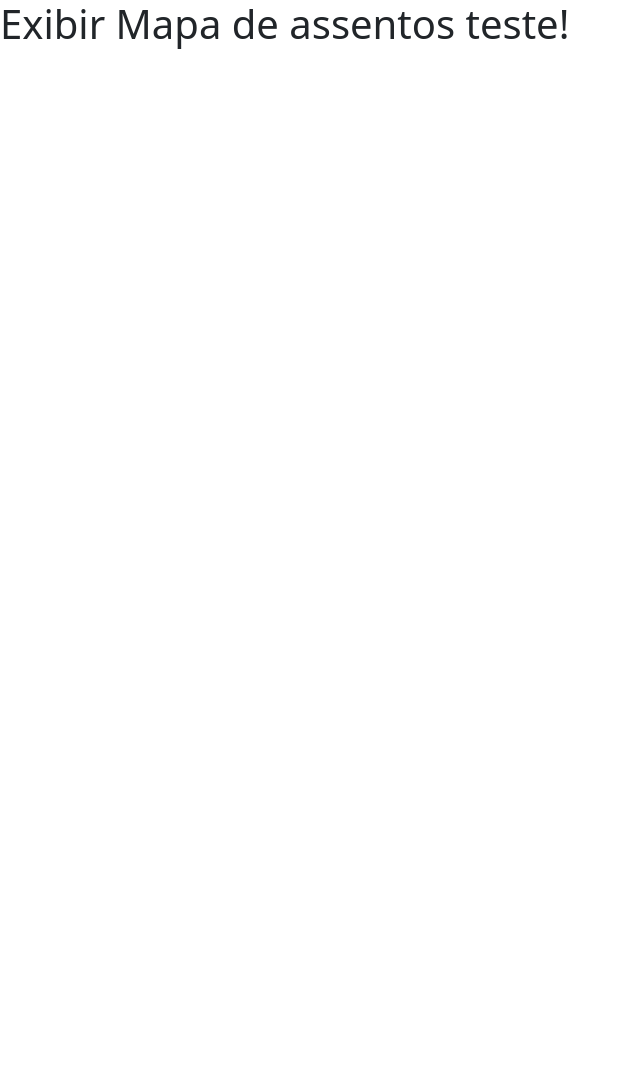
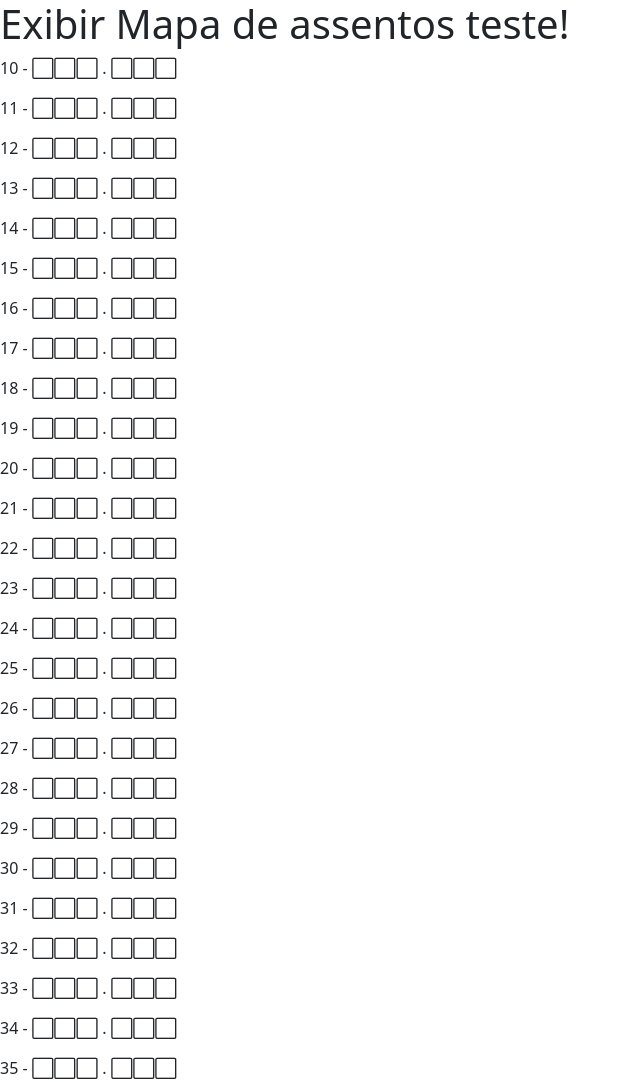
Before and after one commit to leogianfagna/AeroPuc, a website: page ambiente_teste/mapa_assentos/mapa.html in a window 1280 px wide. Shown: the top 1083 px of the page, without its empty margins (0-640 px from the left). Before the commit the page ends 800 px from the top, so only its background shows below. Drawn offline with nearby package versions, Linux system fonts and the light colour scheme.

Commit message:
página teste de exibição de assentos

```diff
--- a/ambiente_teste/mapa_assentos/exibir_mapa.js
+++ b/ambiente_teste/mapa_assentos/exibir_mapa.js
@@ -0,0 +1,3 @@
+for (let i = 0; i < 10; i++) {
+    document.getElementById("mapaAssentos").innerHTML += "<p>⬛⬜</p>";
+}
--- a/ambiente_teste/mapa_assentos/mapa.html
+++ b/ambiente_teste/mapa_assentos/mapa.html
@@ -4,11 +4,46 @@
         <meta charset="utf-8">
         <meta name="viewport" content="width=device-width, initial-scale=1">
         <title>Bootstrap demo</title>
+        <!--
         <script src="/ambiente_teste/mapa_assentos/exibir_mapa.js"></script>
+        -->
         <link href="https://cdn.jsdelivr.net/npm/bootstrap@5.3.2/dist/css/bootstrap.min.css" rel="stylesheet" integrity="sha384-T3c6CoIi6uLrA9TneNEoa7RxnatzjcDSCmG1MXxSR1GAsXEV/Dwwykc2MPK8M2HN" crossorigin="anonymous">
     </head>
     <body>
         <h1>Exibir Mapa de assentos teste!</h1>
         <script src="https://cdn.jsdelivr.net/npm/bootstrap@5.3.2/dist/js/bootstrap.bundle.min.js" integrity="sha384-C6RzsynM9kWDrMNeT87bh95OGNyZPhcTNXj1NW7RuBCsyN/o0jlpcV8Qyq46cDfL" crossorigin="anonymous"></script>
+        <div id="mapaAssentos">
+            <!-- aqui vem a impressão do mapa -->
+            <script>
+                const colunas = 6;
+                const fileiras = 30;
+                let linhaImpressao = ""; // começa vazio
+
+                // deve fazer a linha e depois imprimir, depois seguir para a proxima
+
+                // passar por todas as colunas
+                for (let i = 10; i < fileiras + 10; i++) {  // por enquanto coloquei começando em 10 só para alinhar
+                    linhaImpressao = i + " - "; // coloca um identificador na frente
+
+                    // passar pela linha inteira
+                    for (let i = 0; i < colunas; i++) {
+                        // conferir se é um corredor
+                        // lógica é pegar colunas e dividir por 2, quando for esse resultado, pula
+                        if (i === colunas/2) {
+                            linhaImpressao = linhaImpressao + " . ";
+                        }
+
+                        // conferir se está ocupado ou desocupado
+                        if (i === "ocupado") {
+                            linhaImpressao = linhaImpressao + "⬛";
+                        } else {
+                            linhaImpressao = linhaImpressao + "⬜";
+                        }
+                    }
+
+                    document.getElementById("mapaAssentos").innerHTML += "<p>" + linhaImpressao + "</p>";
+                }
+            </script>
+        </div>
     </body>
 </html>
```
